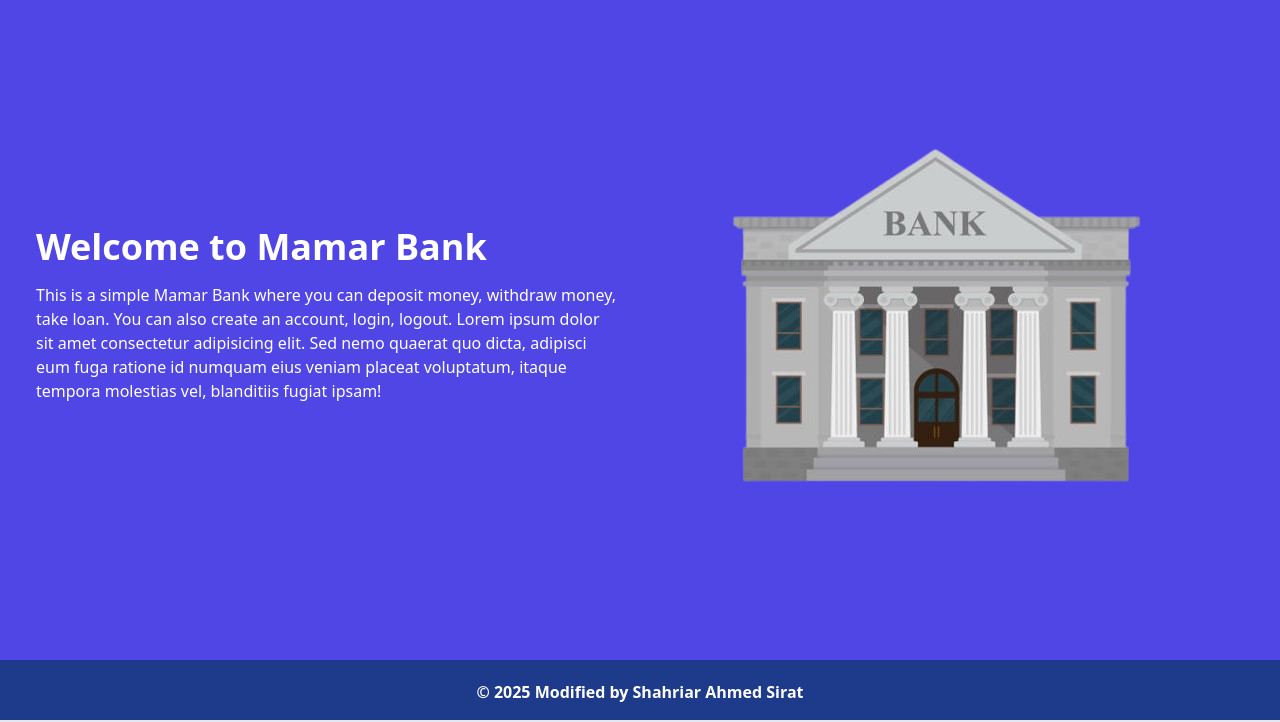
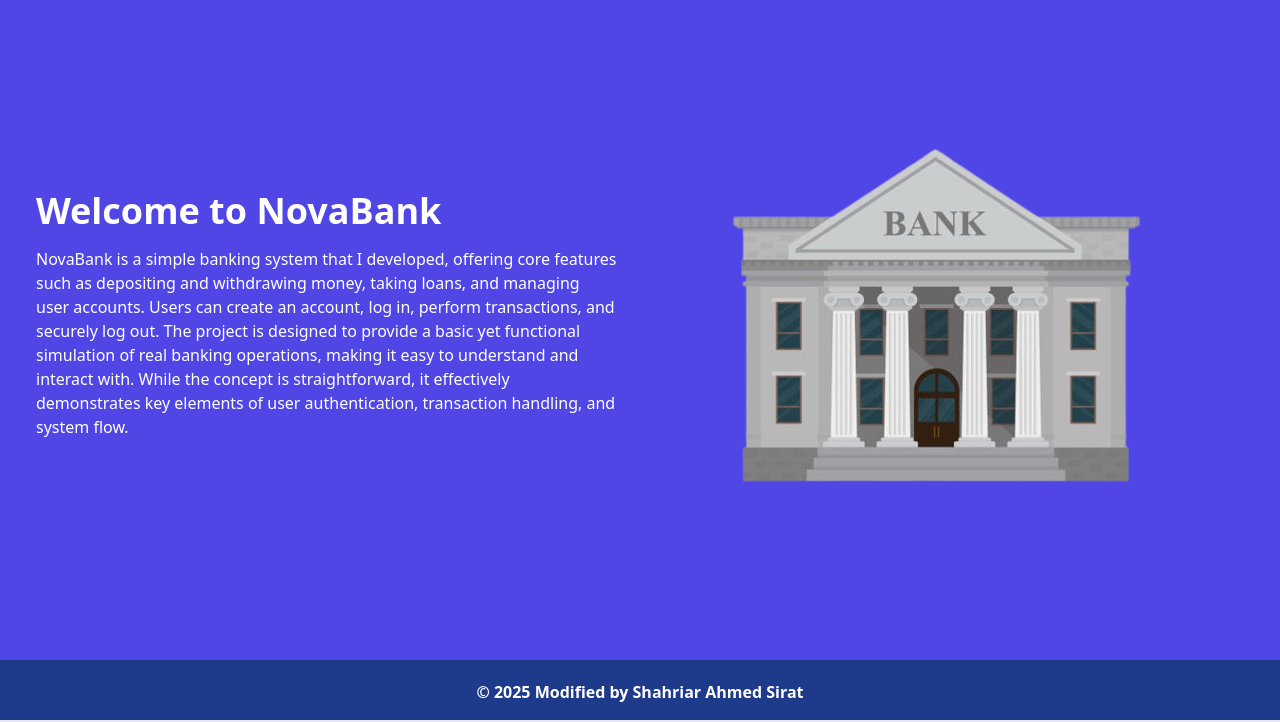
Before and after one commit to Sirat007/BankManagement, a Django app: page / in a window 1280 px wide. Shown: the part 78-800 px from the top of the page. Run offline with Django 5.2, Linux system fonts and the light colour scheme.

Commit message:
Update index.html

```diff
--- a/core/templates/index.html
+++ b/core/templates/index.html
@@ -7,9 +7,9 @@
 
     {% comment %} <div class="flex flex-col w-full lg:w-1/2 justify-center items-start pt-12 pb-24 px-6 bg-white rounded-2xl bg-opacity-70 mx-3"> {% endcomment %}
     <div class="flex flex-col w-full lg:w-1/2 justify-center items-start px-6 text-white rounded-2xl bg-opacity-70 mx-3">
-        <h1 class="font-bold text-4xl my-4">Welcome to Mamar Bank</h1>
+        <h1 class="font-bold text-4xl my-4">Welcome to NovaBank</h1>
         <p class="leading-normal mb-4">
-            This is a simple Mamar Bank where you can deposit money, withdraw money, take loan. You can also create an account, login, logout. Lorem ipsum dolor sit amet consectetur adipisicing elit. Sed nemo quaerat quo dicta, adipisci eum fuga ratione id numquam eius veniam placeat voluptatum, itaque tempora molestias vel, blanditiis fugiat ipsam!
+           NovaBank is a simple banking system that I developed, offering core features such as depositing and withdrawing money, taking loans, and managing user accounts. Users can create an account, log in, perform transactions, and securely log out. The project is designed to provide a basic yet functional simulation of real banking operations, making it easy to understand and interact with. While the concept is straightforward, it effectively demonstrates key elements of user authentication, transaction handling, and system flow.
 
         </p>
 
```
